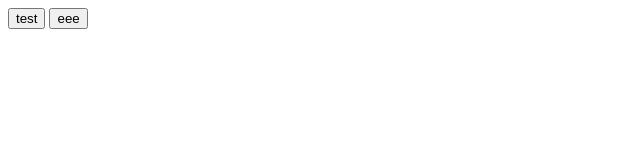
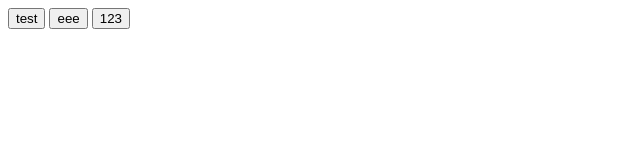
Before and after one commit to samantha-pan/js-ye5rgm, a website: page index.html in a window 1280 px wide. Shown: the full height of the page, 0-640 px from the left. Drawn offline with Linux system fonts and the light colour scheme.

Commit message:
Update index.html

```diff
--- a/index.html
+++ b/index.html
@@ -1,3 +1,4 @@
 <div id="app"></div>
 <button onclick="alert('www')">test</button>
 <input type="button" value="eee"  onclick="alert('test')"/>
+<input type="button" value="123"  onclick="alert('test')"/>
```
